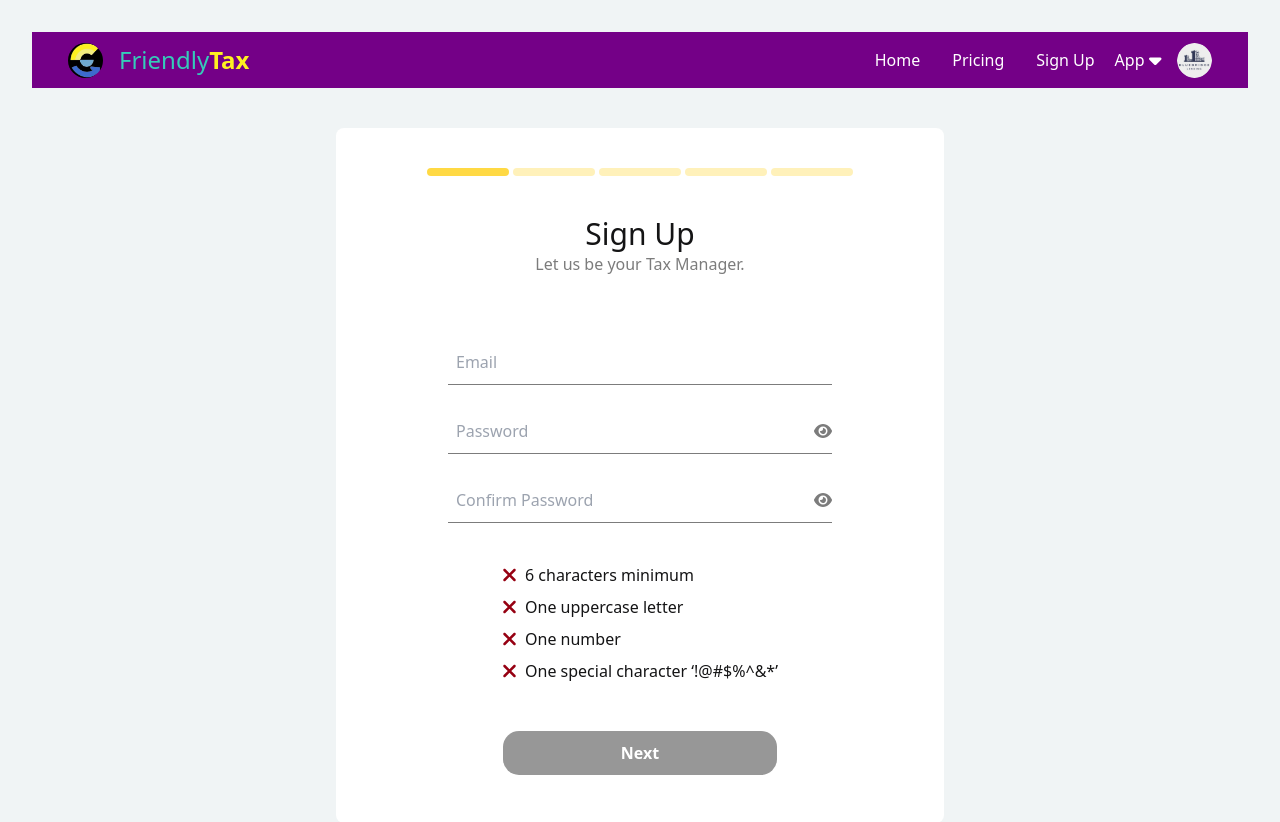
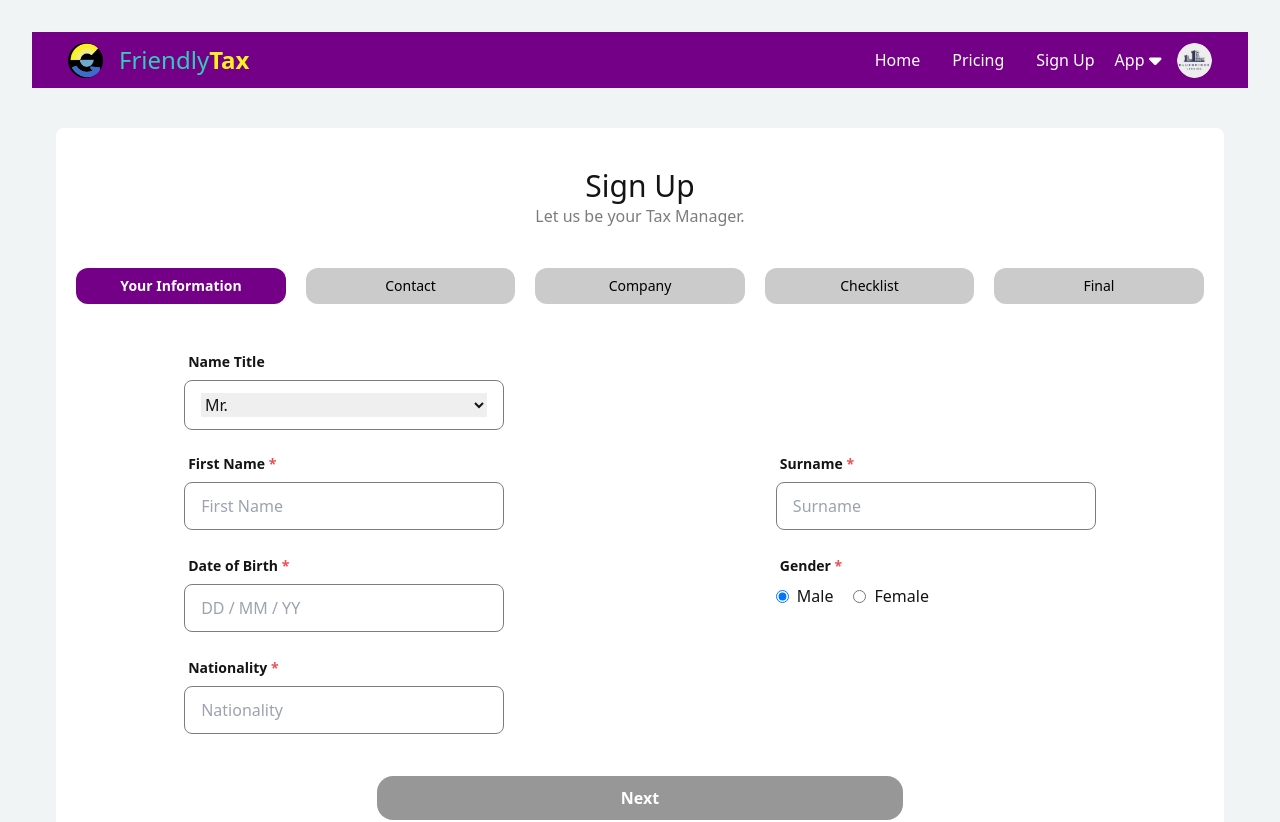
Before and after one commit to ThanabodeeSaepui/friendly-tax-site, a React (Vite) app in the folder packages/web/: page /signup in a window 1280 px wide. Shown: the top 822 px of the page. Built offline with nearby package versions, Linux system fonts and the light colour scheme; no server answers; what aws-amplify would draw is missing.

Commit message:
finish signup1

```diff
--- a/packages/web/src/components/Navbar.jsx
+++ b/packages/web/src/components/Navbar.jsx
@@ -74,7 +74,7 @@ const Navbar = () => {
             </li>
           </ul>
         </div>
-        <img className="object-fit ml-4 mr-5" src={CompanyIcon} onClick={()=> window.open("http://localhost:5173/app/profile")}  style={{borderRadius:"50%", height:35, width:35}} />
+        <img className="object-fit ml-4 mr-5 cursor-pointer" src={CompanyIcon} onClick={()=> window.open("/app/profile", '_parent')}  style={{borderRadius:"50%", height:35, width:35}} />
         </div>
     </nav>
   );
--- a/packages/web/src/pages/Pricing.jsx
+++ b/packages/web/src/pages/Pricing.jsx
@@ -5,6 +5,7 @@ import PricingFull from "../assets/p_full.png";
 import PricingPremium from "../assets/p_premium.png";
 import { FontAwesomeIcon } from '@fortawesome/react-fontawesome'
 import { faCheck, faMinus } from "@fortawesome/free-solid-svg-icons";
+import Footer from "../components/Footer";
 
 
 export default function Pricing() {
@@ -35,7 +36,7 @@ export default function Pricing() {
           {/* col 2 */}
           <div className="mb-3">
             <h1 className="font-bold text-lg mb-3">Free</h1>
-            <button className="bg-secondary text-white font-bold w-32 py-2 mb-3 rounded-2xl">สมัครเลย</button>
+            <button className="bg-secondary text-white font-bold w-32 py-2 mb-3 rounded-2xl" onClick={()=> window.open("/signup", '_parent')}>สมัครเลย</button>
           </div>
           <div><FontAwesomeIcon icon={faCheck} size='lg' color='black'/></div>
           <div><FontAwesomeIcon icon={faMinus} size='lg' color='black'/></div>
@@ -78,7 +79,7 @@ export default function Pricing() {
           <div><FontAwesomeIcon icon={faCheck} size='lg' color='black'/></div>
         </div>
         {/* Optional */}
-        <div class="row-span-2 col-span-2 mt-3 ml-[2%]">
+        <div class="row-span-2 col-span-2 mt-3 ml-[2%] mb-10">
           {/* Header */}
           <div className="rounded-3xl bg-secondary text-start">
             <h1 className="text-white text-3xl font-medium py-3 pl-5">Optional</h1>
@@ -97,6 +98,7 @@ export default function Pricing() {
             </div>
           </div>
         </div>
+        <Footer />
       </div>
 
       // <div style={{ backgroundRepeat:'no-repeat' , backgroundColor:"#F0F4F5"}}>
--- a/packages/web/src/pages/SignUp.jsx
+++ b/packages/web/src/pages/SignUp.jsx
@@ -1,22 +1,97 @@
-import { FontAwesomeIcon } from '@fortawesome/react-fontawesome'
-import { faXmark, faEye } from "@fortawesome/free-solid-svg-icons";
+import Footer from "../components/Footer";
 
 export default function SignUp() {
     return (
       <>
       {/* main container */}
-        <div className="rounded-lg bg-white my-10 mx-[25%]">
-          <div className="grid grid-cols-5 mx-[15%] gap-1">
-            <div className="bg-[#FFD944] h-2 rounded-full my-10"></div>
-            <div className="bg-[#FFF1BA] h-2 rounded-full my-10"></div>
-            <div className="bg-[#FFF1BA] h-2 rounded-full my-10"></div>
-            <div className="bg-[#FFF1BA] h-2 rounded-full my-10"></div>
-            <div className="bg-[#FFF1BA] h-2 rounded-full my-10"></div>
+        <div className="rounded-lg bg-white my-10 mx-[2%]">
+          <h1 className="font-medium text-3xl pt-10">Sign Up</h1>
+          <h1 className="text-[#7C7C7C] pb-10">Let us be your Tax Manager.</h1>
+
+          {/* form selector */}
+        <div className="grid grid-cols-5 gap-5 mx-5">
+            <div className='bg-secondary rounded-xl text-white py-2 font-bold text-sm flex justify-center items-center'>Your Information</div>
+            <div className='bg-[#CBCBCB] rounded-xl text-black py-2 font-medium text-sm flex justify-center items-center'>Contact</div>
+            <div className='bg-[#CBCBCB] rounded-xl text-black py-2 font-medium text-sm flex justify-center items-center'>Company</div>
+            <div className='bg-[#CBCBCB] rounded-xl text-black py-2 font-medium text-sm flex justify-center items-center'>Checklist</div>
+            <div className='bg-[#CBCBCB] rounded-xl text-black py-2 font-medium text-sm flex justify-center items-center'>Final</div>
+        </div>
+        {/* form */}
+        <div className='grid grid-rows-4 grid-flow-col gap-4 justify-items-center mt-10'>
+          {/* -- first column --- */}
+          {/* name title */}
+          <div className='w-full max-w-xs'>
+            <label class="form-control">
+              <div class="label">
+                <span class="label-text font-bold">Name Title</span>
+              </div>
+              <form className='border rounded-lg border-[#7C7C7C] text-start py-3 flex items-center justify-center'>
+                <select className='w-[90%] hover:border-white focus:border-white active:border-white ' id="name_title" name="name_title">
+                  <option value="mr">Mr.</option>
+                  <option value="mrs">Mrs.</option>
+                  <option value="ms">Ms.</option>
+                  <option value="miss">Miss</option>
+                </select>
+              </form>
+            </label>
           </div>
-          <h1 className="font-medium text-3xl">Sign Up</h1>
-          <h1 className="text-[#7C7C7C] pb-16">Let us be your Tax Manager.</h1>
+          {/* First Name */}
+          <div className='w-full max-w-xs'>
+          <label class="form-control">
+              <div class="label">
+                <span class="label-text flex flex-row font-bold">First Name&nbsp;<h1 className='text-error'>*</h1></span>
+              </div>
+              <input type="text" placeholder="First Name" class="input input-bordered w-full max-w-xs bg-neutral border-[#7C7C7C] focus:outline-none focus:border-secondary focus:ring-secondary" />
+          </label>
+          </div>
+          {/* Date of Birth */}
+          <div className='w-full max-w-xs'>
+            <label class="form-control">
+              <div class="label">
+                <span class="label-text flex flex-row font-bold">Date of Birth&nbsp;<h1 className='text-error'>*</h1></span>
+              </div>
+              <input type="text" placeholder="DD / MM / YY" class="input input-bordered w-full max-w-xs bg-neutral border-[#7C7C7C] focus:outline-none focus:border-secondary focus:ring-secondary" />
+            </label>
+          </div>
+          {/* Nationality */}
+          <div className='w-full max-w-xs'>
+            <label class="form-control">
+              <div class="label">
+                <span class="label-text flex flex-row font-bold">Nationality&nbsp;<h1 className='text-error'>*</h1></span>
+              </div>
+              <input type="text" placeholder="Nationality" class="input input-bordered w-full max-w-xs bg-neutral border-[#7C7C7C] focus:outline-none focus:border-secondary focus:ring-secondary" />
+            </label>
+          </div>
+          {/* --- second column --- */}
+          <div></div>
+          {/* Surname */}
+          <div className='w-full max-w-xs'>
+            <label class="form-control w-full max-w-xs">
+              <div class="label">
+                <span class="label-text flex flex-row font-bold">Surname&nbsp;<h1 className='text-error'>*</h1></span>
+              </div>
+              <input type="text" placeholder="Surname" class="input input-bordered w-full max-w-xs bg-neutral border-[#7C7C7C] focus:outline-none focus:border-secondary focus:ring-secondary" />
+            </label>
+          </div>
+          {/* Gender */}
+          <div className='w-full max-w-xs'>
+          <div class="label">
+            <span class="label-text flex flex-row font-bold">Gender&nbsp;<h1 className='text-error'>*</h1></span>
+              </div>
+              <div className='flex flex-row gap-5'>
+                <div className='flex flex-row items-center'>
+                  <input id="draft" className="mr-2" type="radio" name="status" checked />
+                  <label for="draft" >Male</label>
+                </div>
+                <div className='flex flex-row items-center'>
+                  <input id="draft" className="mr-2" type="radio" name="status" />
+                  <label for="draft" >Female</label>
+                </div>
+          </div>
+          </div>
+        </div>
           {/* input field */}
-          <div className="flex justify-center">
+          {/* <div className="flex justify-center">
             <form className="w-full max-w-sm">
               <div className="border-b border-[#7C7C7C] md:items-center  py-2">
                 <input className="appearance-none bg-transparent border-none w-full mr-3 py-1 px-2 leading-tight focus:outline-none" type="text" placeholder="Email" aria-label="Email">
@@ -35,23 +110,22 @@ export default function SignUp() {
                 <FontAwesomeIcon icon={faEye} color='#7C7C7C' className='cursor-pointer'/>
               </div>
             </form>
-          </div>
-          <div className="flex justify-center md:text-left mt-10">
+          </div> */}
+          {/* <div className="flex justify-center md:text-left mt-10">
             <ul className="space-y-2">
               <li><FontAwesomeIcon icon={faXmark} size='lg' color='#960012' className='mr-2'/>6 characters minimum</li>
               <li><FontAwesomeIcon icon={faXmark} size='lg' color='#960012' className='mr-2'/>One uppercase letter</li>
               <li><FontAwesomeIcon icon={faXmark} size='lg' color='#960012' className='mr-2'/>One number</li>
               <li><FontAwesomeIcon icon={faXmark} size='lg' color='#960012' className='mr-2'/>One special character ‘!@#$%^&*’</li>
             </ul>
-          </div>
+          </div> */}
 
 
           <div>
-  </div>
-
-            <button className="bg-[#979797] text-white font-bold w-[45%] py-2.5 my-12 rounded-2xl" onClick={()=> window.open("/signup2", '_parent')}>Next</button>
-
         </div>
+        <button className="bg-[#979797] text-white font-bold w-[45%] py-2.5 my-10 rounded-2xl" onClick={()=> window.open("/signup2", '_parent')}>Next</button>
+        </div>
+        <Footer/>
       </>
     );
 }
```
